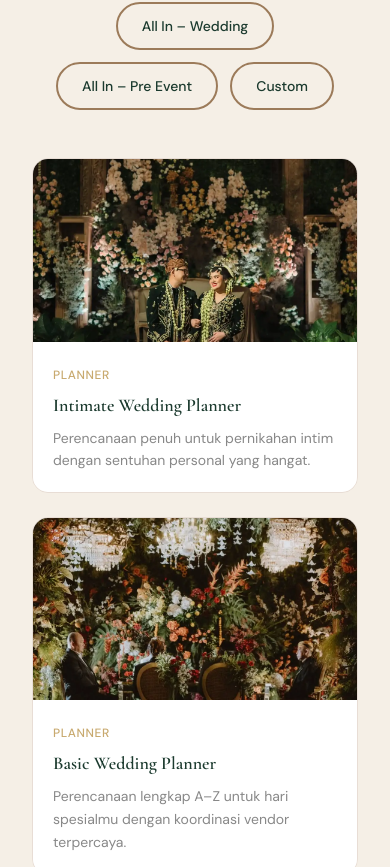
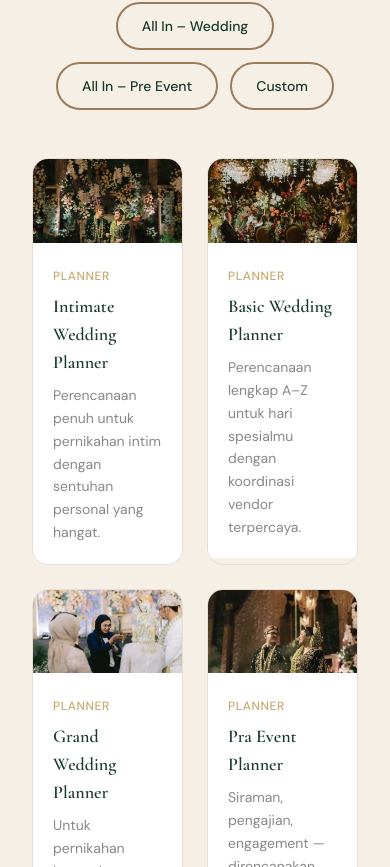
Before and after one commit to Handaldev/dnata-organizer, a Next.js app: page / in a window 390 px wide. Shown: the part 10097-10964 px from the top of the page. Built offline with nearby package versions, Linux system fonts and the light colour scheme; no server answers.

Commit message:
feat: adjust grid layout for 4 package cards
Updated grid classes for different card counts

```diff
--- a/sections/Packages.tsx
+++ b/sections/Packages.tsx
@@ -390,6 +390,8 @@ export default function Packages() {
             <div
               className={`grid gap-6 mb-8 ${currentCards.length === 3
                 ? 'grid-cols-1 lg:grid-cols-3'
+                : currentCards.length === 4
+                ? 'grid-cols-2 lg:grid-cols-4'
                 : 'grid-cols-1 lg:grid-cols-2'
                 }`}
             >
```
